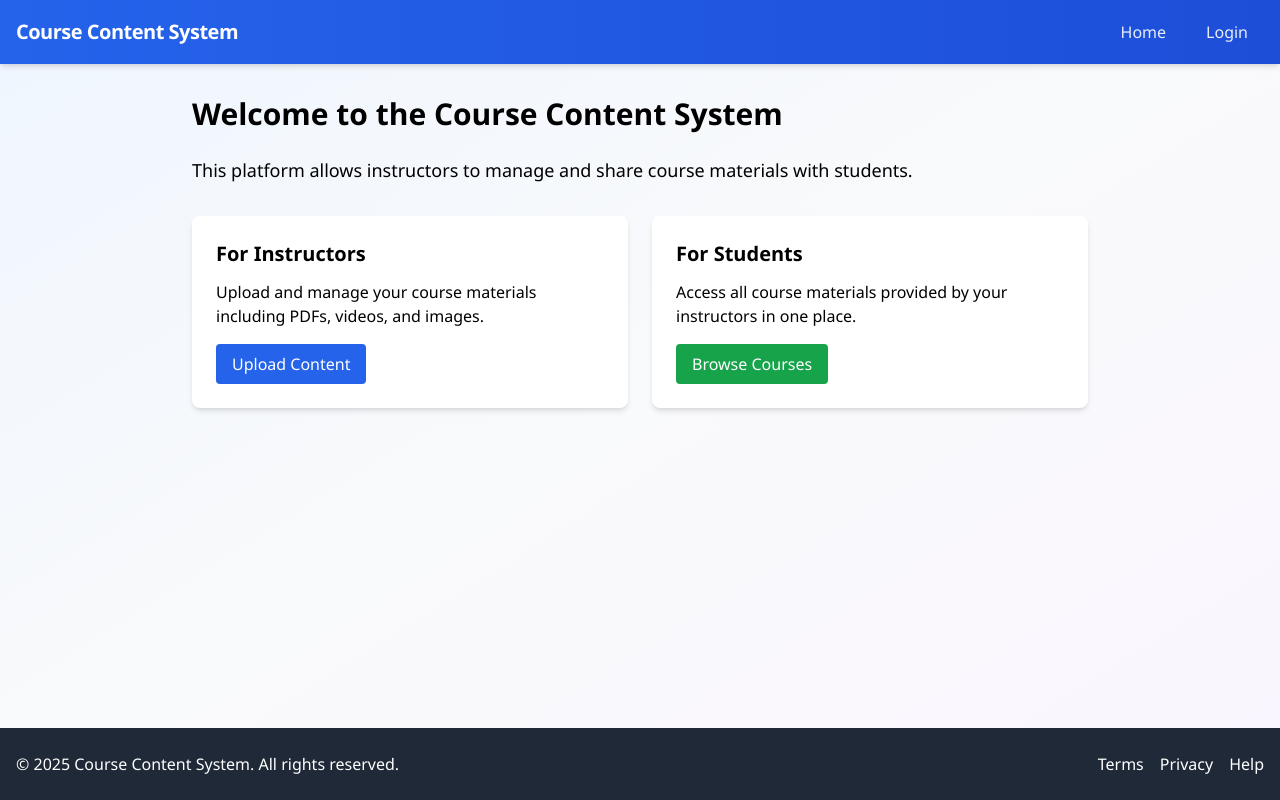
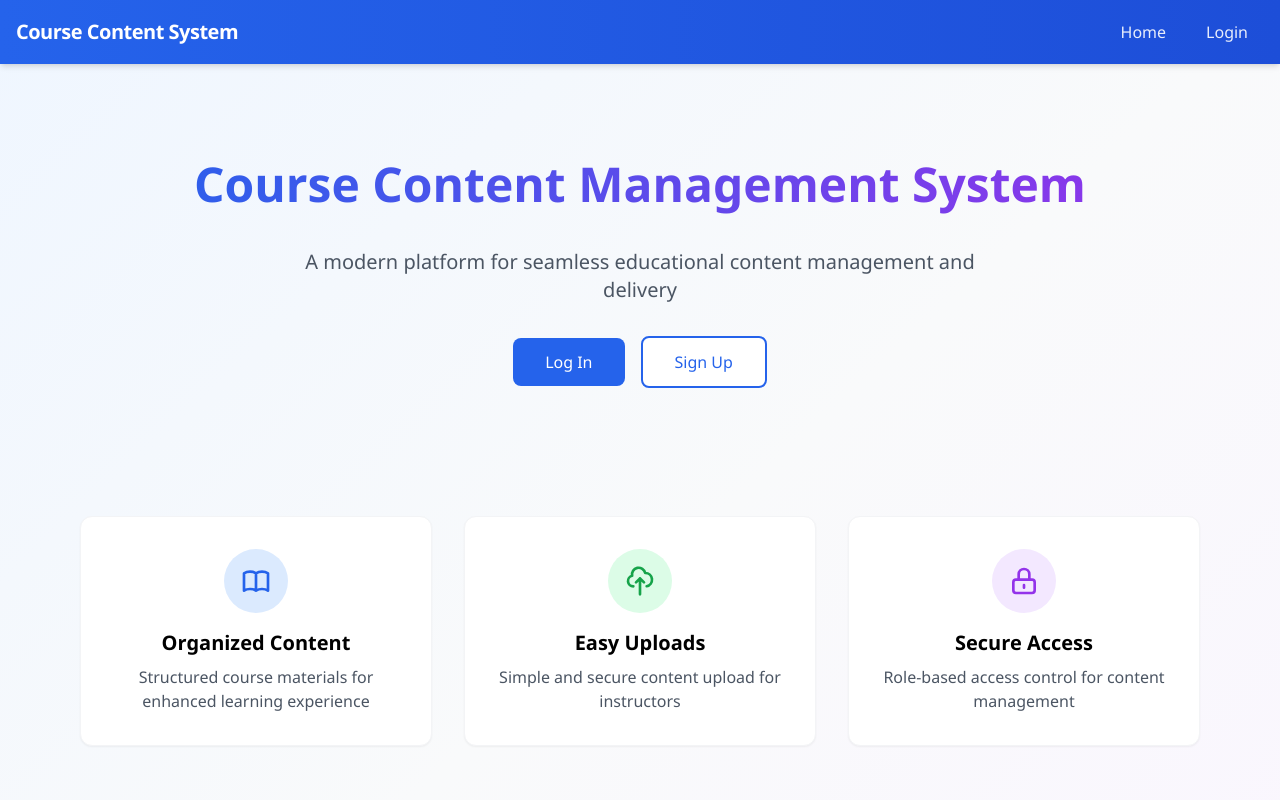
Before and after one commit to ldravidu/course-content-system, a React (Vite) app in the folder frontend/: page / in a window 1280 px wide. Shown: the top 800 px of the page. Built offline with nearby package versions, Linux system fonts and the light colour scheme; no server answers.

Commit message:
Enhance HomePage layout with user authentication links, add feature cards for content management, and simplify navigation in LoginPage

```diff
--- a/frontend/src/pages/HomePage.jsx
+++ b/frontend/src/pages/HomePage.jsx
@@ -1,28 +1,127 @@
+import { Link } from "react-router-dom";
+import { useAuth } from "../hooks/useAuth";
+import Card from "../components/common/Card";
+
 function HomePage() {
-    return (
-      <div className="max-w-4xl mx-auto">
-        <h1 className="text-3xl font-bold mb-6">Welcome to the Course Content System</h1>
-        <p className="text-lg mb-4">
-          This platform allows instructors to manage and share course materials with students.
+  const { user } = useAuth();
+
+  return (
+    <div className="max-w-6xl mx-auto">
+      {/* Hero Section */}
+      <div className="text-center py-16 px-4">
+        <h1 className="text-5xl font-extrabold mb-6 h-16 bg-gradient-to-r from-blue-600 to-purple-600 bg-clip-text text-transparent">
+          Course Content Management System
+        </h1>
+        <p className="text-xl text-gray-600 mb-8 max-w-2xl mx-auto">
+          A modern platform for seamless educational content management and
+          delivery
         </p>
-        <div className="grid grid-cols-1 md:grid-cols-2 gap-6 mt-8">
-          <div className="bg-white p-6 rounded-lg shadow-md">
-            <h2 className="text-xl font-semibold mb-3">For Instructors</h2>
-            <p className="mb-4">Upload and manage your course materials including PDFs, videos, and images.</p>
-            <button className="bg-blue-600 text-white px-4 py-2 rounded hover:bg-blue-700 transition-colors">
-              Upload Content
-            </button>
+        {user === null && (
+          <div className="space-x-4">
+            <Link
+              to="/login"
+              className="inline-block px-8 py-3 bg-blue-600 text-white rounded-lg hover:bg-blue-700 transition-colors"
+            >
+              Log In
+            </Link>
+            <Link
+              to="/signup"
+              className="inline-block px-8 py-3 bg-white text-blue-600 rounded-lg border-2 border-blue-600 hover:bg-blue-50 transition-colors"
+            >
+              Sign Up
+            </Link>
           </div>
-          <div className="bg-white p-6 rounded-lg shadow-md">
-            <h2 className="text-xl font-semibold mb-3">For Students</h2>
-            <p className="mb-4">Access all course materials provided by your instructors in one place.</p>
-            <button className="bg-green-600 text-white px-4 py-2 rounded hover:bg-green-700 transition-colors">
-              Browse Courses
-            </button>
+        )}
+      </div>
+
+      {/* Features Grid */}
+      <div className="grid grid-cols-1 md:grid-cols-3 gap-8 px-4 py-12">
+        <Card hover={true} className="text-center p-8">
+          <div className="bg-blue-100 rounded-full w-16 h-16 flex items-center justify-center mx-auto mb-4">
+            <svg
+              className="w-8 h-8 text-blue-600"
+              fill="none"
+              viewBox="0 0 24 24"
+              stroke="currentColor"
+            >
+              <path
+                strokeLinecap="round"
+                strokeLinejoin="round"
+                strokeWidth={2}
+                d="M12 6.253v13m0-13C10.832 5.477 9.246 5 7.5 5S4.168 5.477 3 6.253v13C4.168 18.477 5.754 18 7.5 18s3.332.477 4.5 1.253m0-13C13.168 5.477 14.754 5 16.5 5c1.747 0 3.332.477 4.5 1.253v13C19.832 18.477 18.247 18 16.5 18c-1.746 0-3.332.477-4.5 1.253"
+              />
+            </svg>
           </div>
+          <h3 className="text-xl font-semibold mb-2">Organized Content</h3>
+          <p className="text-gray-600">
+            Structured course materials for enhanced learning experience
+          </p>
+        </Card>
+
+        <Card hover={true} className="text-center p-8">
+          <div className="bg-green-100 rounded-full w-16 h-16 flex items-center justify-center mx-auto mb-4">
+            <svg
+              className="w-8 h-8 text-green-600"
+              fill="none"
+              viewBox="0 0 24 24"
+              stroke="currentColor"
+            >
+              <path
+                strokeLinecap="round"
+                strokeLinejoin="round"
+                strokeWidth={2}
+                d="M7 16a4 4 0 01-.88-7.903A5 5 0 1115.9 6L16 6a5 5 0 011 9.9M15 13l-3-3m0 0l-3 3m3-3v12"
+              />
+            </svg>
+          </div>
+          <h3 className="text-xl font-semibold mb-2">Easy Uploads</h3>
+          <p className="text-gray-600">
+            Simple and secure content upload for instructors
+          </p>
+        </Card>
+
+        <Card hover={true} className="text-center p-8">
+          <div className="bg-purple-100 rounded-full w-16 h-16 flex items-center justify-center mx-auto mb-4">
+            <svg
+              className="w-8 h-8 text-purple-600"
+              fill="none"
+              viewBox="0 0 24 24"
+              stroke="currentColor"
+            >
+              <path
+                strokeLinecap="round"
+                strokeLinejoin="round"
+                strokeWidth={2}
+                d="M12 15v2m-6 4h12a2 2 0 002-2v-6a2 2 0 00-2-2H6a2 2 0 00-2 2v6a2 2 0 002 2zm10-10V7a4 4 0 00-8 0v4h8z"
+              />
+            </svg>
+          </div>
+          <h3 className="text-xl font-semibold mb-2">Secure Access</h3>
+          <p className="text-gray-600">
+            Role-based access control for content management
+          </p>
+        </Card>
+      </div>
+
+      {/* Bottom CTA Section */}
+      {user === null && (
+        <div className="text-center py-16">
+          <h2 className="text-3xl font-bold mb-4">Ready to Get Started?</h2>
+          <p className="text-gray-600 mb-8">
+            Join our platform today and experience modern educational content
+            management
+          </p>
+
+          <Link
+            to="/signup"
+            className="inline-block px-8 py-3 bg-gradient-to-r from-blue-600 to-purple-600 text-white rounded-lg hover:from-blue-700 hover:to-purple-700 transition-colors"
+          >
+            Create Your Account
+          </Link>
         </div>
-      </div>
-    );
-  }
+      )}
+    </div>
+  );
+}
 
-  export default HomePage;
+export default HomePage;
--- a/frontend/src/pages/LoginPage.jsx
+++ b/frontend/src/pages/LoginPage.jsx
@@ -18,8 +18,7 @@ function LoginPage() {
 
   useEffect(() => {
     if (user !== null) {
-      const from = location.state?.from?.pathname || "/";
-      navigate(from, { replace: true });
+      navigate("/");
     }
   }, [user, navigate, location]);
 
```
